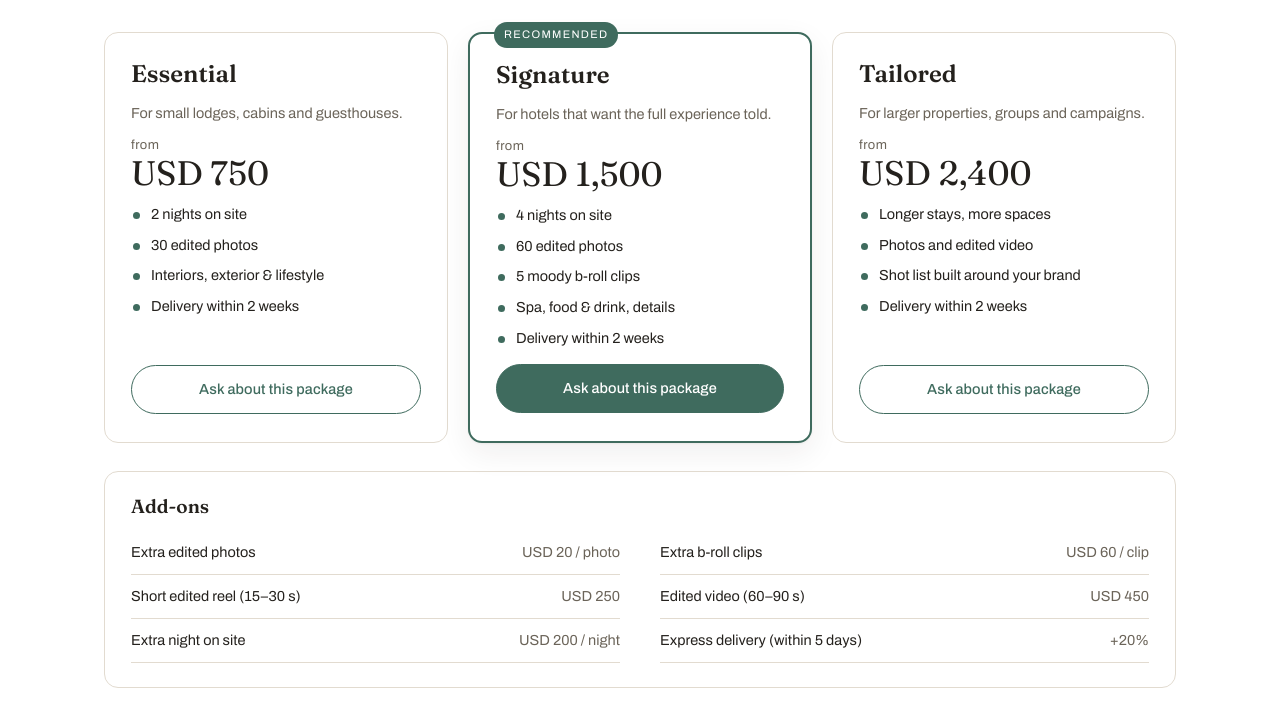
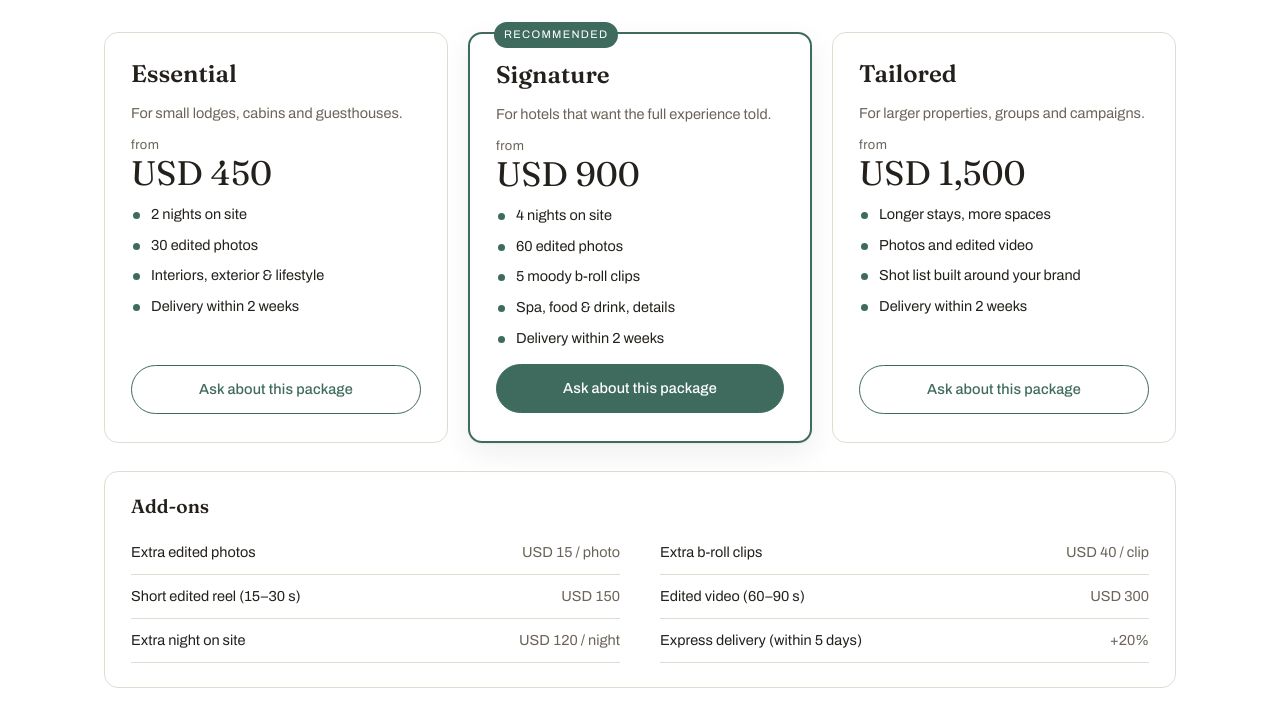
Before and after one commit to rayappley/portfolio, a plain HTML site: page hotels.html in a window 1280 px wide. Shown: the part 3140-3841 px from the top of the page. Drawn offline with Linux system fonts and the light colour scheme.

Commit message:
Árak lejjebb

```diff
--- a/hotels.html
+++ b/hotels.html
@@ -383,7 +383,7 @@
     <div class="pkg">
       <h3>Essential</h3>
       <p class="tagline" data-t="pkg.1.tag"></p>
-      <p class="price"><small data-t="pkg.from"></small>USD 750</p>
+      <p class="price"><small data-t="pkg.from"></small>USD 450</p>
       <ul><li data-t="pkg.1.a"></li><li data-t="pkg.1.b"></li><li data-t="pkg.1.c"></li><li data-t="pkg.all.d"></li></ul>
       <a class="btn-cta ghost" href="#contact" data-scroll="contact" data-pkg="Essential" data-t="pkg.cta"></a>
     </div>
@@ -391,14 +391,14 @@
       <span class="badge" data-t="pkg.pop"></span>
       <h3>Signature</h3>
       <p class="tagline" data-t="pkg.2.tag"></p>
-      <p class="price"><small data-t="pkg.from"></small>USD 1,500</p>
+      <p class="price"><small data-t="pkg.from"></small>USD 900</p>
       <ul><li data-t="pkg.2.a"></li><li data-t="pkg.2.b"></li><li data-t="pkg.2.c"></li><li data-t="pkg.2.d"></li><li data-t="pkg.all.d"></li></ul>
       <a class="btn-cta" href="#contact" data-scroll="contact" data-pkg="Signature" data-t="pkg.cta"></a>
     </div>
     <div class="pkg">
       <h3>Tailored</h3>
       <p class="tagline" data-t="pkg.3.tag"></p>
-      <p class="price"><small data-t="pkg.from"></small>USD 2,400</p>
+      <p class="price"><small data-t="pkg.from"></small>USD 1,500</p>
       <ul><li data-t="pkg.3.a"></li><li data-t="pkg.3.b"></li><li data-t="pkg.3.c"></li><li data-t="pkg.all.d"></li></ul>
       <a class="btn-cta ghost" href="#contact" data-scroll="contact" data-pkg="Tailored" data-t="pkg.cta"></a>
     </div>
@@ -406,11 +406,11 @@
   <div class="addons">
     <h4 data-t="add.h"></h4>
     <div class="addon-list">
-      <div class="addon"><span data-t="add.1"></span><span>USD 20 / photo</span></div>
-      <div class="addon"><span data-t="add.2"></span><span>USD 60 / clip</span></div>
-      <div class="addon"><span data-t="add.3"></span><span>USD 250</span></div>
-      <div class="addon"><span data-t="add.4"></span><span>USD 450</span></div>
-      <div class="addon"><span data-t="add.5"></span><span>USD 200 / night</span></div>
+      <div class="addon"><span data-t="add.1"></span><span>USD 15 / photo</span></div>
+      <div class="addon"><span data-t="add.2"></span><span>USD 40 / clip</span></div>
+      <div class="addon"><span data-t="add.3"></span><span>USD 150</span></div>
+      <div class="addon"><span data-t="add.4"></span><span>USD 300</span></div>
+      <div class="addon"><span data-t="add.5"></span><span>USD 120 / night</span></div>
       <div class="addon"><span data-t="add.6"></span><span>+20%</span></div>
     </div>
   </div>
```
